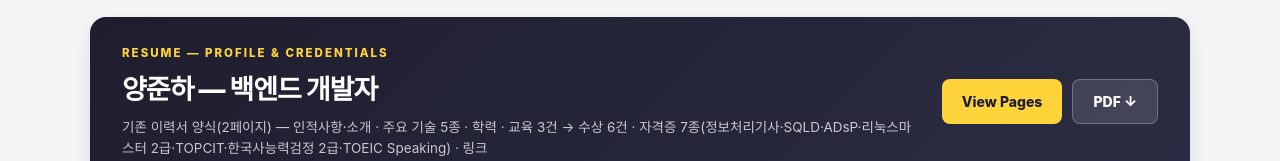
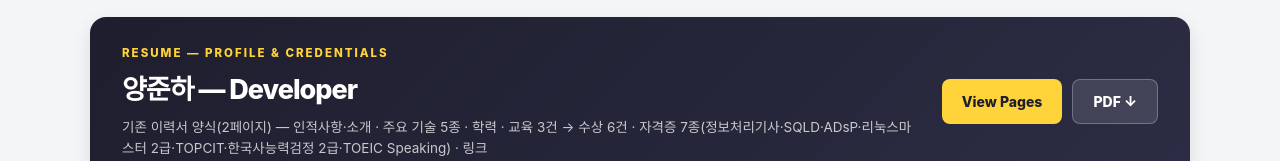
Before and after one commit to Ori-Gui/portfolio, a plain HTML site: page index.html in a window 1280 px wide. Shown: the part 298-459 px from the top of the page. Drawn offline with Linux system fonts and the light colour scheme; a web font is replaced by a local one.

Commit message:
Change profile title to 'Developer'

```diff
--- a/index.html
+++ b/index.html
@@ -342,7 +342,7 @@
   <div class="profile-card">
     <div class="pc-main">
       <div class="pc-eyebrow">RESUME — PROFILE &amp; CREDENTIALS</div>
-      <div class="pc-title">양준하 — 백엔드 개발자</div>
+      <div class="pc-title">양준하 — Developer</div>
       <div class="pc-desc">기존 이력서 양식(2페이지) — 인적사항·소개 · 주요 기술 5종 · 학력 · 교육 3건 → 수상 6건 · 자격증 7종(정보처리기사·SQLD·ADsP·리눅스마스터 2급·TOPCIT·한국사능력검정 2급·TOEIC Speaking) · 링크</div>
     </div>
     <div class="pc-actions">
```
